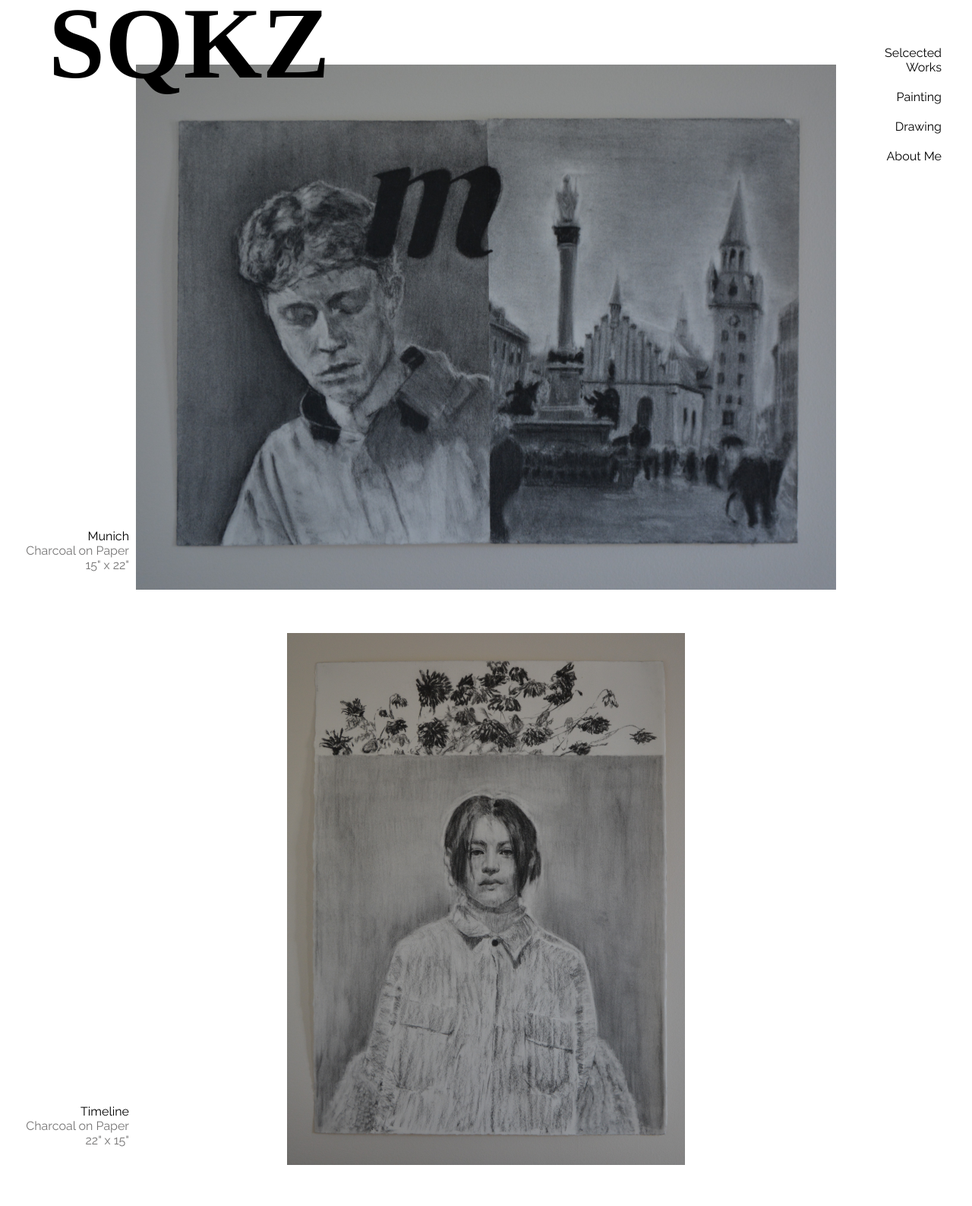
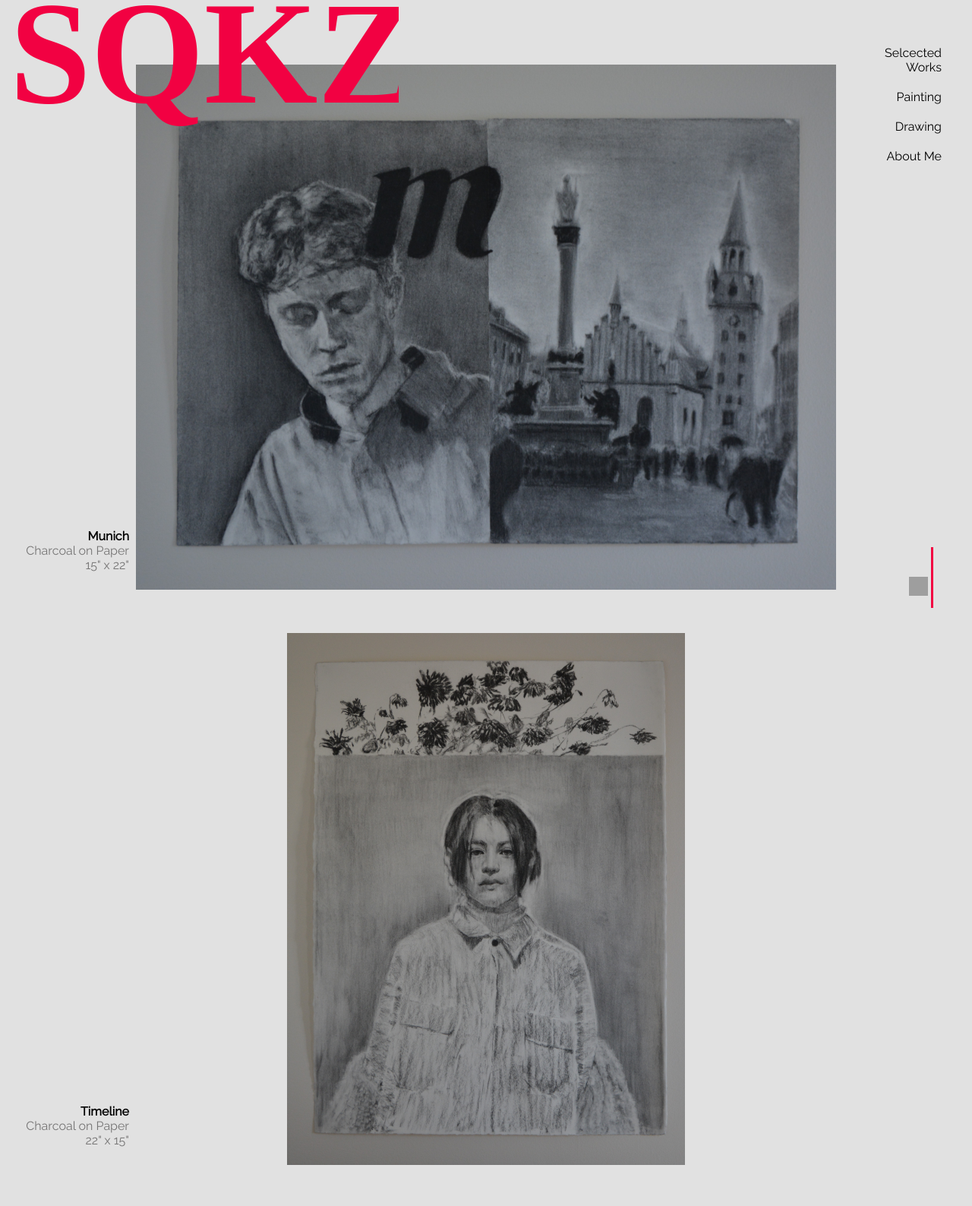
Before and after one commit to rileyhoff/sqkz_portfolio, a PHP site: page / in a window 1280 px wide. Shown: the top 1587 px of the page at 76% size. Before the commit the page ends 1533 px from the top, so only its background shows below. Run offline with PHP 8.4, Linux system fonts and the light colour scheme; some web fonts are replaced; grey boxes are pictures that could not be loaded.

Commit message:
heading style change, add instagram link

```diff
--- a/index.html
+++ b/index.html
@@ -47,8 +47,23 @@
             </div>
         </article>
 
+        <article class="art">
+            <img src="images/dusk.jpg" alt="dusk">
+            <div class="artInfo">
+                <p class="title">Dusk</p>
+                <p class="medium">Acrylic on Wood</p>
+                <p class="size">23" x 15"</p>
+            </div>
+        </article>
+
 
     </article>
+    <footer>
+        <div class="vl"></div>
+        <a href="https://www.instagram.com/sqkz_/" >
+        <img src="images/instaIcon.png" alt="instagram" id="insta">
+        </a>
+    </footer>
 </body>
 <script>
     //onscroll change sqkz header to vertical text
--- a/style.css
+++ b/style.css
@@ -5,23 +5,26 @@ created by: Riley Hoff
 body{
     margin: 5%;
     font-family: 'Raleway', sans-serif;
+    background-color: #E1E1E1;
 }
 h1{
     font-family: 'Rozha One', serif;
-    font-size: 100pt;
+    font-size: 15vw;
     position: fixed;
-    top: -20px;
+    top: -5vh;
+    left: 1vw;
     padding: 0;
     margin: 0;
+    color: #F20142;
     z-index: 100;
-    width: 500px;
+    width: 40vw;
     overflow: hidden;
     -webkit-animation: fadein 4s 2s backwards; /* Safari, Chrome and Opera > 12.1 */
     -moz-animation: fadein 4s 2s backwards; /* Firefox < 16 */
      -ms-animation: fadein 4s 2s backwards; /* Internet Explorer */
       -o-animation: fadein 4s 2s backwards; /* Opera < 12.1 */
          animation: fadein 4s 2s backwards;
-    transition: all 0.3s;
+    transition: all 2s;
     }
     .horzontalTitle{
         writing-mode: horizontal-tb;
@@ -29,10 +32,12 @@ h1{
     .verticalTitle{
         writing-mode: vertical-lr;
         text-orientation: upright;
+        font-size: 20vh;
+        top:-1vh;
         padding: 0;
         margin: 0;
+        color:#D1D1D1;
         z-index: -100;
-        color:#D1D1D1;
     }
 
 @keyframes fadein {
@@ -103,6 +108,11 @@ img{
     max-height: 700px;
     max-width: 100%;
     width: auto;
+    -webkit-animation: fadein 2s backwards; /* Safari, Chrome and Opera > 12.1 */
+    -moz-animation: fadein 2s backwards; /* Firefox < 16 */
+    -ms-animation: fadein 2s backwards; /* Internet Explorer */
+    -o-animation: fadein 2s backwards; /* Opera < 12.1 */
+    animation: fadein 2s backwards;
 }
 div.artInfo{
     position: relative;
@@ -121,6 +131,9 @@ div.artInfo p{
     text-align: right;
     margin: 0;
 }
+div.artInfo p.title{
+    font-weight: bold;
+}
 p.size{
     color: #767575;
     font-size: 12pt;
@@ -128,3 +141,18 @@ p.size{
 p.medium{
     color: #767575;
 }
+/* footer */
+div.vl{
+    height: 10vh;
+    border-left: 3px solid #F20142;
+    position: fixed;
+    bottom: 0;
+    right: 4vw;
+}
+img#insta{
+    width: 25px;
+    height: 25px;
+    position: fixed;
+    bottom: 2vh;
+    right: 4.5vw;
+}
```
Also changed, not shown: README.md.
